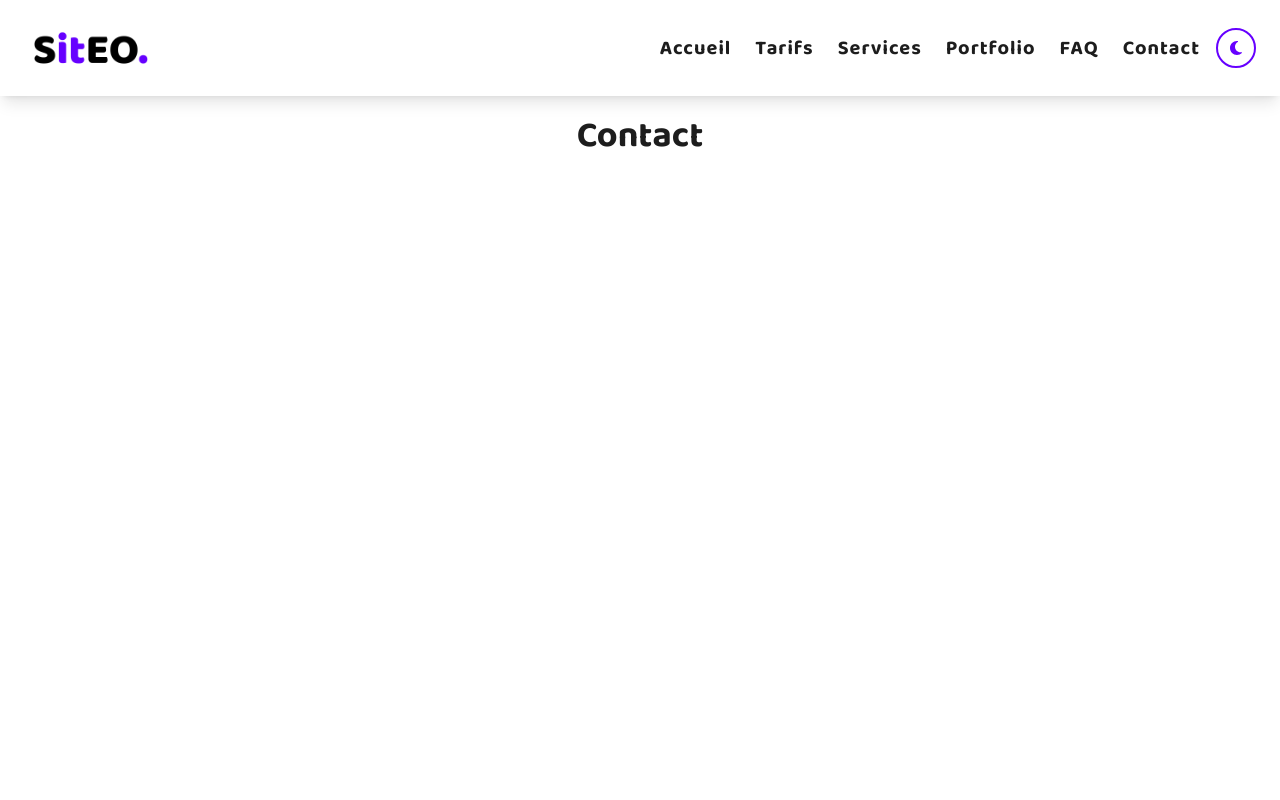
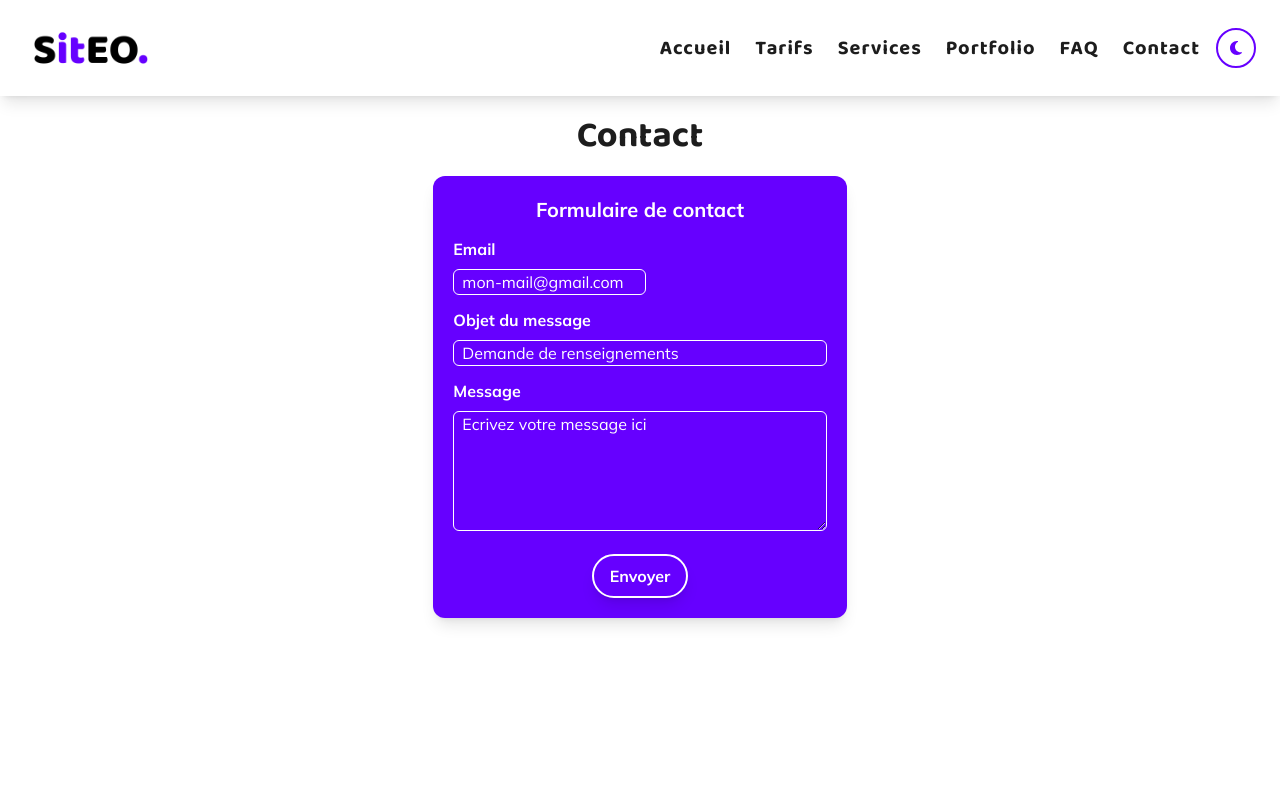
Before and after one commit to teo-crth/siteo, a Next.js app: page /contact in a window 1280 px wide. Shown: the top 800 px of the page. Built offline with nearby package versions, Linux system fonts and the light colour scheme.

Commit message:
contact form

```diff
--- /dev/null
+++ b/app/components/ContactForm.tsx
@@ -0,0 +1,61 @@
+"use client";
+import React, { useContext } from 'react';
+import { AppContext } from '../../context/context';
+import { ValidationError } from '@formspree/react';
+import Button from './ui/button';
+
+interface ContactFormProps {
+    handleSubmit: (event: React.FormEvent<HTMLFormElement>) => void;
+    state: {
+        errors: any[];
+        submitting: boolean;
+    };
+}
+
+const ContactForm: React.FC<ContactFormProps> = ({ handleSubmit, state }) => {
+    const { isDarkMode } = useContext(AppContext);
+
+    return (
+        <form onSubmit={handleSubmit} className='container-form w-full md:w-1/2 lg:w-1/3 min-h-100 flex flex-col items-start justify-between text-center gap-2 shadow-lg bg-secondary text-light rounded-xl p-5'>
+            <h3 className='font-text font-bold text-xl text-center w-full'>Formulaire de contact</h3>
+
+            <label className="mt-[5px] font-bold" htmlFor="email">Email</label>
+            <input
+                placeholder='mon-mail@gmail.com'
+                id="email"
+                type="email"
+                name="email"
+                className='pl-2 border border-light text-white placeholder-white rounded-md'
+                required
+            />
+            <ValidationError prefix="Email" field="email" errors={state.errors} />
+
+            <label className="mt-[5px] font-bold" htmlFor="objet">Objet du message</label>
+            <input
+                id="objet"
+                type="text"
+                placeholder='Demande de renseignements'
+                name="objet"
+                className='pl-2 border border-light text-white placeholder-white rounded-md w-full'
+                required
+            />
+            <ValidationError prefix="Objet" field="objet" errors={state.errors} />
+
+            <label className="mt-[5px] font-bold" htmlFor="message">Message</label>
+            <textarea
+                id="message"
+                name="message"
+                placeholder="Ecrivez votre message ici"
+                className='min-h-30 pl-2 border border-light text-white placeholder-white rounded-md w-full'
+                required
+            />
+            <ValidationError prefix="Message" field="message" errors={state.errors} />
+
+            <div className="container-buttons flex gap-3 justify-center items-center mt-[15px] w-full">
+                <Button type='submit' disabled={state.submitting} className='bg-secondary hover:bg-indigo-800  border-2 border-light' text="Envoyer" />
+            </div>
+         </form>
+    );
+};
+
+export default ContactForm;
--- a/app/components/ui/button.tsx
+++ b/app/components/ui/button.tsx
@@ -5,6 +5,7 @@ interface ButtonProps {
     onClick?: () => void;
     type: "button" | "submit" | "reset";
     className: string;
+    disabled?: boolean;
 }
 
 const Button: React.FC<ButtonProps> = ({text, onClick, type, className}) => {
--- a/app/contact/page.tsx
+++ b/app/contact/page.tsx
@@ -1,15 +1,33 @@
+"use client";
 import React from 'react';
-import type { Metadata } from "next";
-
-export const metadata: Metadata = {
-    title: "Contactez SitEO pour la création de votre site internet",
-    description: "Vous avez besoin d'un site internet ? Contactez SitEO pour la création de votre site internet sur-mesure, référencement naturel, maintenance, hébergement, formation Wordpress, audit, conseil, etc."
-};
+import { useRouter } from 'next/navigation';
+import { useForm } from '@formspree/react';
+import ContactForm from '../components/ContactForm';
+import Button from '../components/ui/button';
 
 const Contact = () => {
+    const [state, handleSubmit] = useForm("xdkaqywz");
+    const router = useRouter();
+
+    const handleClick = () => {
+        router.push('/');
+    };
+
+    if (state.succeeded) {
+        return (
+            <div className="container-contact flex flex-col items-center justify-center w-full p-5 min-h-[calc(100vh-159px)]">
+                <div className="container-messageContact border bg-green-700 light-mode:bg-light text-light light-mode:text-dark rounded-lg shadow-md p-5 flex flex-col items-center justify-center w-80">
+                    <p className='font-title font-bold text-2xl text-center p-2 text-light bg-green-700 rounded-2xl'>Email envoyé !</p>
+                    <Button text="Retour à l'accueil" className='border-2 border-light' onClick={handleClick} type={'button'} />
+                </div>
+            </div>
+        );
+    }
+
     return (
-        <div className='container-contactPage p-5'>
+        <div className='container-contactPage p-5 flex justify-center items-center flex-col gap-5'>
             <h1 className='font-title font-bold text-center text-4xl'>Contact</h1>
+            <ContactForm handleSubmit={handleSubmit} state={state}/>
         </div>
     );
 };
--- /dev/null
+++ b/app/portfolio/page.tsx
@@ -0,0 +1,11 @@
+import React from 'react';
+
+const Portfolio = () => {
+    return (
+        <div className="container-portfolio flex flex-col items-center justify-start w-full p-5 min-h-[calc(100vh-159px)]">
+            <h1 className='font-title font-bold text-center text-4xl'>Projets réalisés</h1>
+        </div>
+    );
+};
+
+export default Portfolio;
--- a/package.json
+++ b/package.json
@@ -10,11 +10,13 @@
     "lint": "next lint"
   },
   "dependencies": {
+    "@formspree/react": "^2.5.4",
     "@fortawesome/free-solid-svg-icons": "^6.7.2",
     "@fortawesome/react-fontawesome": "^0.2.2",
     "next": "15.2.0",
     "react": "^19.0.0",
-    "react-dom": "^19.0.0"
+    "react-dom": "^19.0.0",
+    "react-router-dom": "^7.2.0"
   },
   "devDependencies": {
     "@tailwindcss/postcss": "^4",
```
Also changed, not shown: 1 other file (tests, documents, lock files or other folders).
